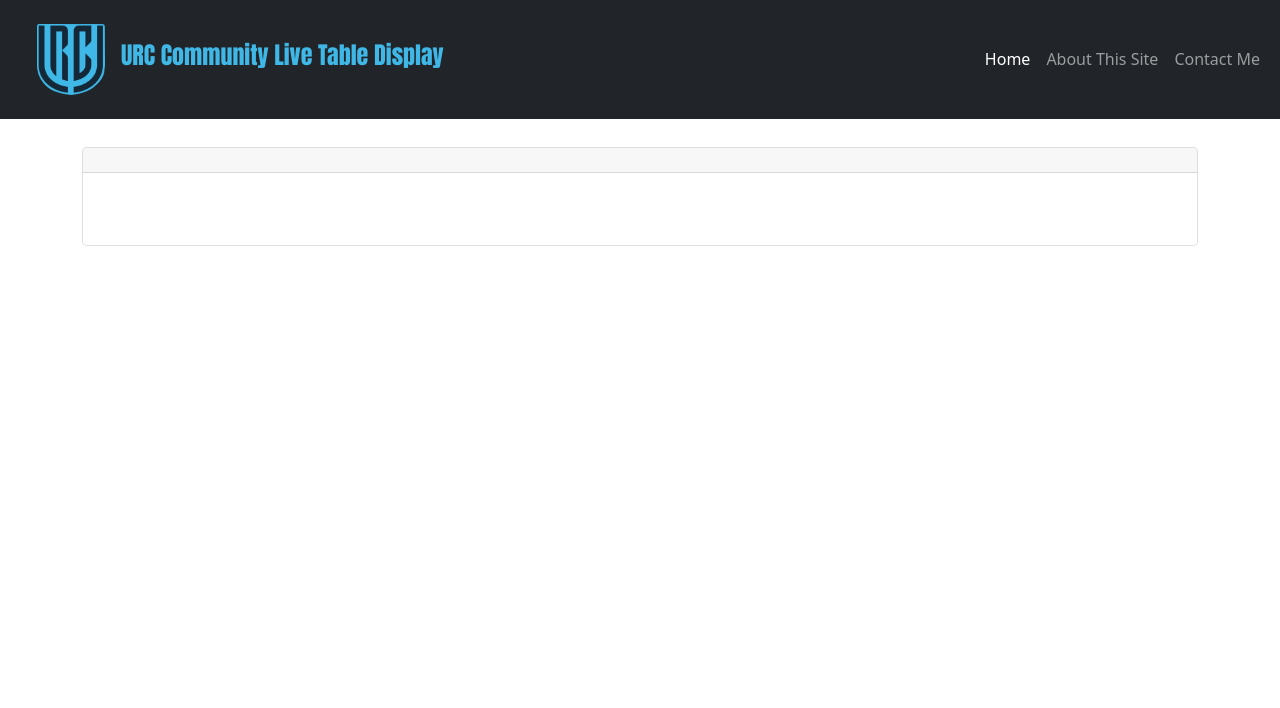
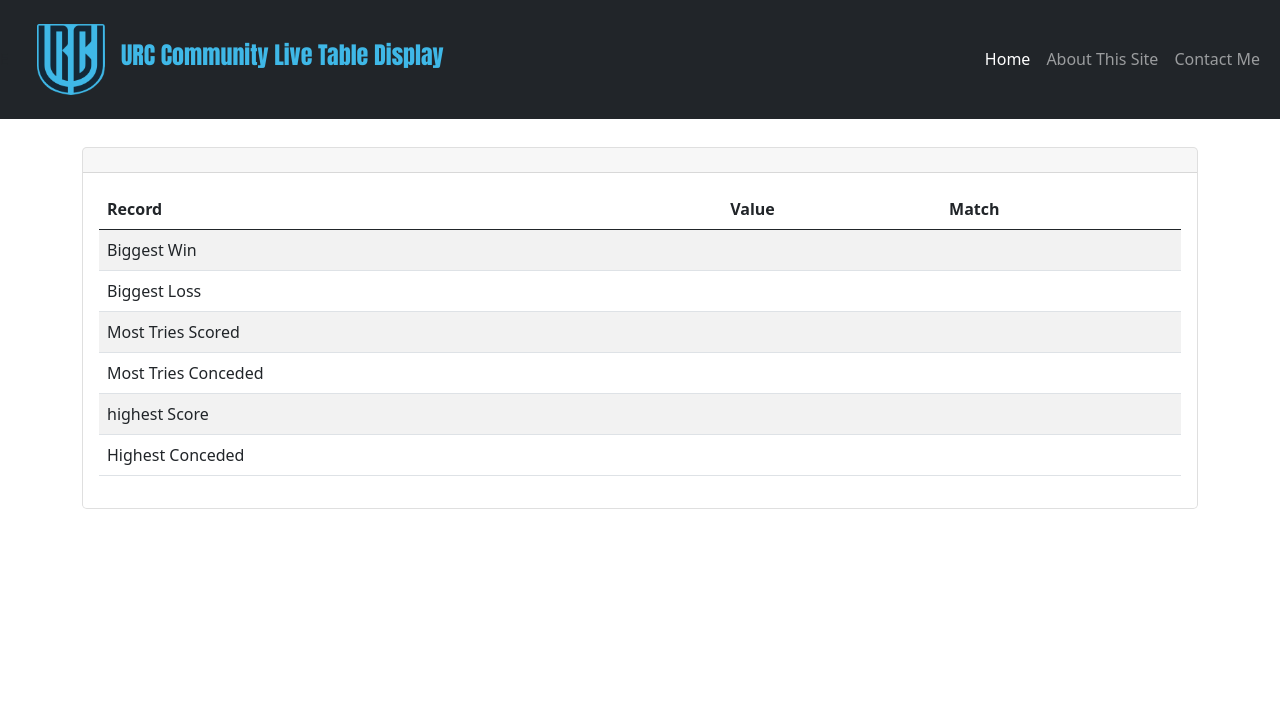
Before and after one commit to deadlyBuzz/UCD-Fullstack-Mod2-Assessment, a Flask app: template templates/team.html in a window 1280 px wide. Shown: the top 708 px of the page. Before the commit the page ends 246 px from the top, so only its background shows below. Run offline with Flask 3, Linux system fonts and the light colour scheme; the template is opened without the code that fills it, so the values that code supplies are empty.

Commit message:
Updated Match display for each team

```diff
--- a/app.py
+++ b/app.py
@@ -4,7 +4,7 @@ from operator import attrgetter
 import os
 
 app = Flask(__name__)
-app.secret_key = os.environ['SECRET_KEY']  # Disabled during dev so Debugger can attach.
+# app.secret_key = os.environ['SECRET_KEY']  # Disabled during dev so Debugger can attach.
 
 # SECRET_KEY=whatever uv run app.py
 # Can also use SECRET_KEY='whatever' uv run app.py
@@ -189,22 +189,22 @@ class League:
     def __init__(self):
         self.matches = []
         self.table = [
-                Team("Benetton", "green", "white"),
-                Team("Bulls", "blue", "white"),
-                Team("Cardiff", "blue", "navy"),
-                Team("Connacht", "green", "green"),
-                Team("Dragons", "black", "yellow"),
-                Team("Edinburgh", "navy", "orange"),
-                Team("Glasgow Warriors", "black", "blue"),
-                Team("Leinster", "blue", "white"),
-                Team("Lions", "red", "white"),
-                Team("Munster", "red", "navy"),
-                Team("Ospreys", "black", "white"),
-                Team("Scarlets", "red", "red"),
-                Team("Stormers", "blue", "white"),
-                Team("Sharks", "black", "grey"),
-                Team("Ulster", "white", "white"),
-                Team("Zebre Parma", "yellow", "blue")
+                Team("Benetton", "green", "white", "success"),
+                Team("Bulls", "blue", "white", "info"),
+                Team("Cardiff", "blue", "navy", "primary"),
+                Team("Connacht", "green", "white", "success"),
+                Team("Dragons", "black", "yellow", "warning"),
+                Team("Edinburgh", "navy", "orange", "primary"),
+                Team("Glasgow Warriors", "black", "blue", "dark"),
+                Team("Leinster", "blue", "white", "info"),
+                Team("Lions", "red", "white", "danger"),
+                Team("Munster", "red", "navy", "danger"),
+                Team("Ospreys", "black", "white", "dark"),
+                Team("Scarlets", "red", "red", "danger"),
+                Team("Stormers", "blue", "white", "info"),
+                Team("Sharks", "black", "grey", "dark"),
+                Team("Ulster", "white", "red", "light"),
+                Team("Zebre Parma", "yellow", "blue", "warning")
             ]
 
         # Populate Matches Data.
@@ -267,6 +267,8 @@ class League:
                         team.dropgoals_against += matchData.get('homeDropgoals')
                         team.penalties_for += matchData.get('awayPenalties')
                         team.penalties_against += matchData.get('homePenalties')
+
+                team.setRecords(match)
 
         returnTable = []
         prevReturnTable = []
@@ -463,7 +465,7 @@ class Score:
 
 
 class Team:
-    def __init__(self, name, primaryColour, secondaryColour):
+    def __init__(self, name, primaryColour, secondaryColour, theme):
         self.name = name
         self.played = 0
         self.won = 0
@@ -485,6 +487,13 @@ class Team:
         self.points = 0
         self.primaryColour = primaryColour
         self.secondaryColour = secondaryColour
+        self.theme = theme
+        self.stats = {"biggestwin": {"Score": 0, "match": "Not Recorded"},
+                      "biggestloss": {"Score": 0, "match": "Not Recorded"},
+                      "mosttriesscored": {"Score": 0, "match": "Not Recorded"},
+                      "mosttriesconceded": {"Score": 0, "match": "Not Recorded"},
+                      "highestscore": {"Score": 0, "match": "Not Recorded"},
+                      "highestconceded": {"Score": 0, "match": "Not Recorded"}}
 
     def getEntry(self):
         return [
@@ -517,6 +526,66 @@ class Team:
         self.losingbonuspoints = 0
         self.pointsdifference = 0
         self.points = 0
+
+    def setRecords(self, match):
+        # Check if team is home or away
+        matchName = ""
+        matchData = match.calcPoints()
+        if match.home == self.name:
+            matchName = "At Home to " + match.away + " " + datetime.strftime(match.date, "%d %b %Y")
+            pointsDiff = matchData.get("homeScore") - matchData.get("awayScore")
+            # Tries Scored
+            if matchData.get("homeTries") > self.stats["mosttriesscored"]["Score"]:
+                self.stats["mosttriesscored"]["Score"] = matchData.get("homeTries")
+                self.stats["mosttriesscored"]["match"] = matchName
+            # Tries Conceded
+            if matchData.get("awayTries") > self.stats["mosttriesconceded"]["Score"]:
+                self.stats["mosttriesconceded"]["Score"] = matchData.get("awayTries")
+                self.stats["mosttriesconceded"]["match"] = matchName
+            # Highest Score
+            if matchData.get("homeScore") > self.stats["highestscore"]["Score"]:
+                self.stats["highestscore"]["Score"] = matchData.get("homeScore")
+                self.stats["highestscore"]["match"] = matchName
+            # Highest Conceded
+            if matchData.get("awayScore") > self.stats["highestconceded"]["Score"]:
+                self.stats["highestconceded"]["Score"] = matchData.get("awayScore")
+                self.stats["highestconceded"]["match"] = matchName
+            # biggest win
+            if pointsDiff > self.stats["biggestwin"]["Score"]:
+                self.stats["biggestwin"]["Score"] = pointsDiff
+                self.stats["biggestwin"]["match"] = matchName
+            # biggest Loss
+            if pointsDiff < self.stats["biggestloss"]["Score"]:
+                self.stats["biggestloss"]["Score"] = pointsDiff
+                self.stats["biggestloss"]["match"] = matchName
+
+        if match.away == self.name:
+            matchName = "Away to " + match.away + " " + datetime.strftime(match.date, "%d %b %Y")
+            pointsDiff = matchData.get("awayScore") - matchData.get("homeScore")
+            # Tries Scored
+            if matchData.get("awayTries") > self.stats["mosttriesscored"]["Score"]:
+                self.stats["mosttriesscored"]["Score"] = matchData.get("awayTries")
+                self.stats["mosttriesscored"]["match"] = matchName
+            # Tries Conceded
+            if matchData.get("homeTries") > self.stats["mosttriesconceded"]["Score"]:
+                self.stats["mosttriesconceded"]["Score"] = matchData.get("homeTries")
+                self.stats["mosttriesconceded"]["match"] = matchName
+            # Highest Score
+            if matchData.get("awayScore") > self.stats["highestscore"]["Score"]:
+                self.stats["highestscore"]["Score"] = matchData.get("awayScore")
+                self.stats["highestscore"]["match"] = matchName
+            # Highest Conceded
+            if matchData.get("homeScore") > self.stats["highestconceded"]["Score"]:
+                self.stats["highestconceded"]["Score"] = matchData.get("homeScore")
+                self.stats["highestconceded"]["match"] = matchName
+            # biggest win
+            if pointsDiff > self.stats["biggestwin"]["Score"]:
+                self.stats["biggestwin"]["Score"] = pointsDiff
+                self.stats["highestconceded"]["match"] = matchName
+            # biggest Loss
+            if pointsDiff < self.stats["biggestloss"]["Score"]:
+                self.stats["biggestloss"]["Score"] = pointsDiff
+                self.stats["biggestloss"]["match"] = matchName
 
 
 # debug function for testing.
--- a/static/style.css
+++ b/static/style.css
@@ -32,3 +32,7 @@ font:
     max-width: 800px;
     background-color: red;
 }
+
+.blackText{
+    color: black;
+}
--- a/templates/mac_Match.html
+++ b/templates/mac_Match.html
@@ -29,7 +29,7 @@
                             </tr>
                         </tbody>
                     </table>
-                    <p class="text-muted">Scores:</p>
+                    <p>Scores:</p>
                     <table>
                         <tbody>
                             <tr>
--- a/templates/team.html
+++ b/templates/team.html
@@ -13,13 +13,53 @@
 {% block content %}
 <section>
     <div class="d-flex container flex-column align-items-center justify-content-center">
-        <div class="card {{ team.primaryColour -}}card text-white m-1 rounded-3 w-100">
+        <div class="card m-1 rounded-3 w-100" style="color: {{- team.secondaryColour }}; background: {{ team.primaryColour}};">
             <div class="card-header">
                         <h5 class="card-title">{{ team.name }}</h5>
             </div>
             <div class="card-body">
                 <div class="card-text">
-                    <p>Team Stats go Here.</p>
+                    <table class="table table-striped table-{{- team.theme }}" >
+                        <thead>
+                            <tr>
+                                <th scope="col">Record</th>
+                                <th scope="col">Value</th>
+                                <th scope="col">Match</th>
+                            </tr>
+                        </thead>
+                        <tbody>
+                            <tr>
+                                <td>Biggest Win</td>
+                                <td> {{ team.stats["biggestwin"]["Score"]}}</td>
+                                <td> {{ team.stats["biggestwin"]["match"]}}</td>
+                            </tr>
+                            <tr>
+                                <td>Biggest Loss</td>
+                                <td> {{ team.stats["biggestloss"]["Score"]}}</td>
+                                <td> {{ team.stats["biggestloss"]["match"]}}</td>
+                            </tr>
+                            <tr>
+                                <td>Most Tries Scored</td>
+                                <td> {{ team.stats["mosttriesscored"]["Score"]}}</td>
+                                <td> {{ team.stats["mosttriesscored"]["match"]}}</td>
+                            </tr>
+                            <tr>
+                                <td>Most Tries Conceded</td>
+                                <td> {{ team.stats["mosttriesconceded"]["Score"]}}</td>
+                                <td> {{ team.stats["mosttriesconceded"]["match"]}}</td>
+                            </tr>
+                            <tr>
+                                <td>highest Score</td>
+                                <td> {{ team.stats["highestscore"]["Score"]}}</td>
+                                <td> {{ team.stats["highestscore"]["match"]}}</td>
+                            </tr>
+                            <tr>
+                                <td>Highest Conceded</td>
+                                <td> {{ team.stats["highestconceded"]["Score"]}}</td>
+                                <td> {{ team.stats["highestconceded"]["match"]}}</td>
+                            </tr>
+                        </tbody>
+                    </table>
                 </div>
             </div>
         </div>
```
